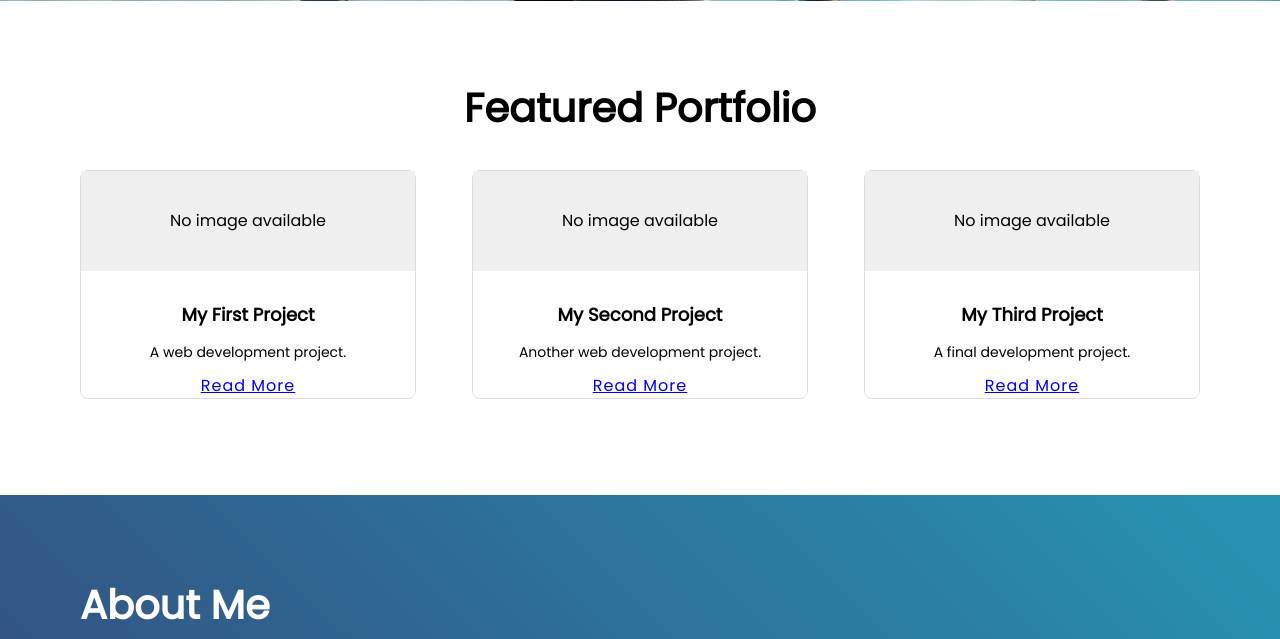
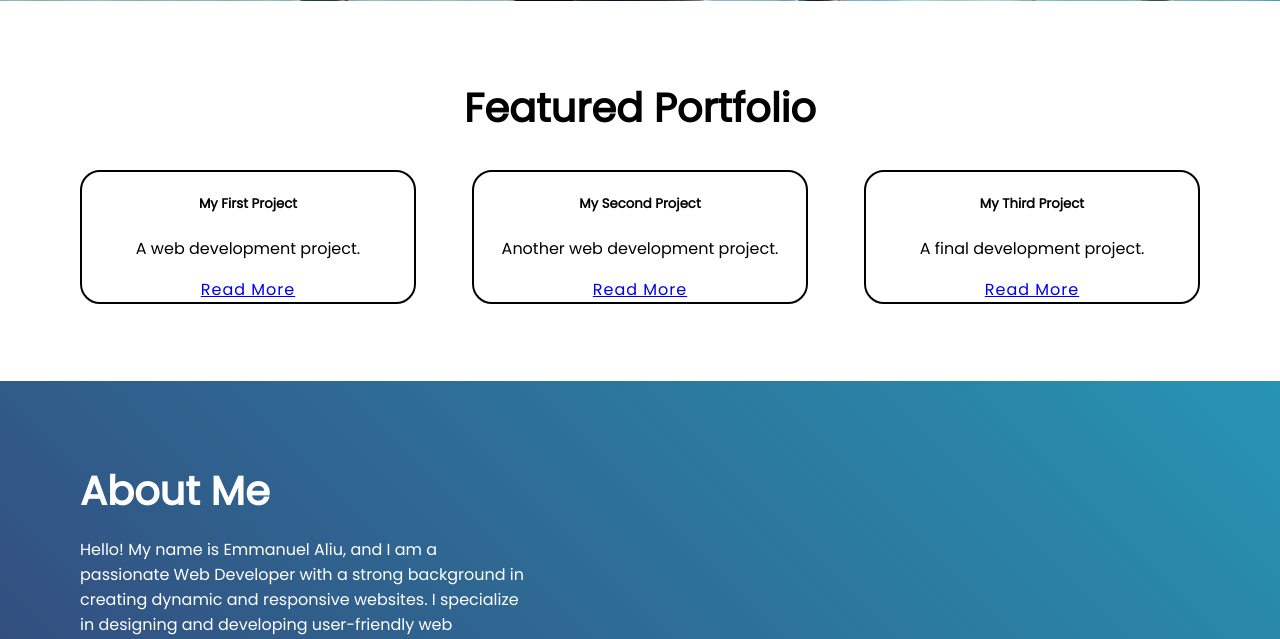
Before and after one commit to emmanuelal99/Django_Portfolio, a Django app: page / in a window 1280 px wide. Shown: the part 876-1515 px from the top of the page. Run offline with Django 5.2, Linux system fonts and the light colour scheme; data comes from the database, SQL or seed files in the repository.

Commit message:
Update index.html

```diff
--- a/templates/projects/project/index.html
+++ b/templates/projects/project/index.html
@@ -85,38 +85,31 @@
     <div class="portfolio-heading">
         <h1 class="my-heading text-center">Featured Portfolio</h1>
     </div>
-    <div class="portfolio-content">
+		 <div class="portfolio-content">
         <div class="my-row">
             {% if projects %}
                 {% for project in projects %}
-                    <div class="my-col" style="margin-bottom: 20px;">
-                        <div class="my-card port-card" style="border: 1px solid #ddd; border-radius: 8px; padding: 20px;">
-                            {% if project.image %}
-                                <div class="image-container" style="width: 100%; height: 200px; overflow: hidden;">
-                                    <img class="image" src="{{ project.image.url }}"
-                                         srcset="{{ project.image.url }} 500w, {{ project.image.url }} 1000w"
-                                         sizes="(max-width: 600px) 100vw, 50vw"
-                                         alt="{{ project.image }}"
-                                         style="width: 100%; height: 100%; object-fit: cover;">
-                                </div>
-                            {% else %}
-                                <div class="image-container" style="width: 100%; height: 100px; background: #f0f0f0; display: flex; align-items: center; justify-content: center;">
-                                    <p>No image available</p>
-                                </div>
-                            {% endif %}
-                            <div class="card-body">
-                                <h5 class="card-title" style="font-size: 18px; margin-bottom: 10px;">{{ project.title }}</h5>
-                                <p class="card-text" style="font-size: 14px; margin-bottom: 10px;">{{ project.description|truncatewords:20 }}</p>
-                                <a href="{% url 'project_detail' project.id %}" class="btn btn-primary" aria-label="View details of {{ project.title }}">Read More</a>
-                            </div>
+                <div class="my-col">
+
+                    <div class="my-card port-card">
+                        {% if project.image %}
+                        <img class="image" src="{{ project.image.url }}"  alt="{{ project.image }}" style="width: 100%; height: 100px; object-fit: cover;">
+                        {% endif %}
+                        <div class="card-body">
+                            <h5 class="card-title">{{ project.title }}</h5>
+                            <p class="card-text">{{ project.description|truncatewords:20 }}</p>
+                            <a href="{% url 'project_detail' project.id %}" class="btn btn-primary">Read More</a>
+
                         </div>
                     </div>
+                </div>
                 {% endfor %}
             {% else %}
                 <p class="text-center">No projects available at the moment.</p>
             {% endif %}
         </div>
     </div>
+
 </section>
 
 
```
